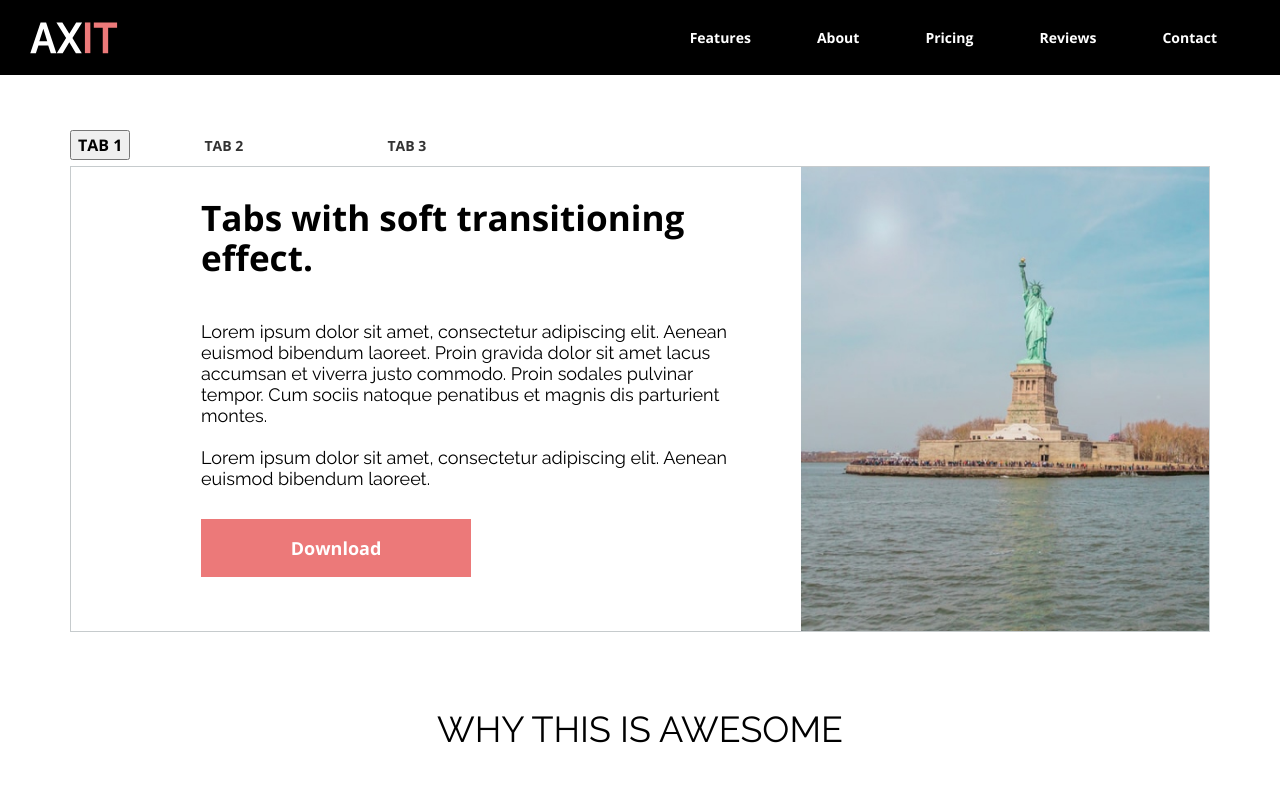
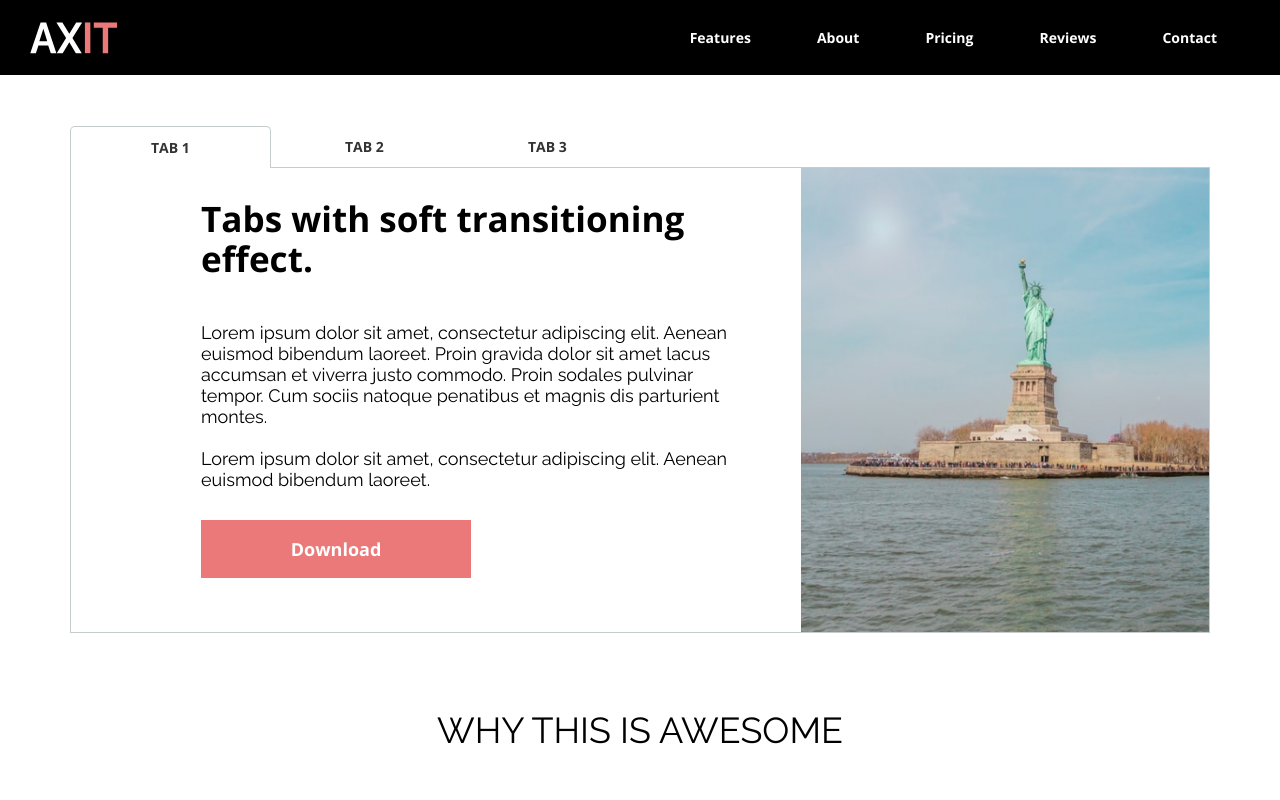
Before and after one commit to TizhovkaNastya/AXIT, a plain HTML site: page index.html in a window 1280 px wide. Shown: the top 800 px of the page. Drawn offline with nearby package versions, Linux system fonts and the light colour scheme.

Commit message:
Update tabs.css

```diff
--- a/src/styles/tabs.css
+++ b/src/styles/tabs.css
@@ -4,7 +4,7 @@
     display: flex;
     padding: 50px 0px 0px 0px;
 }
-.tabs-inset__ithem-active{
+.tabs-inset__ithem--active{
     text-decoration: none;
     font-family: 'Open Sans';
     font-size: 14px;
```
